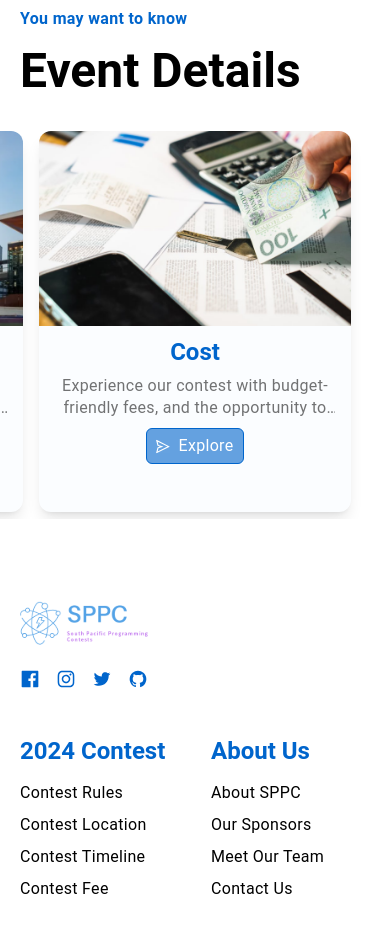
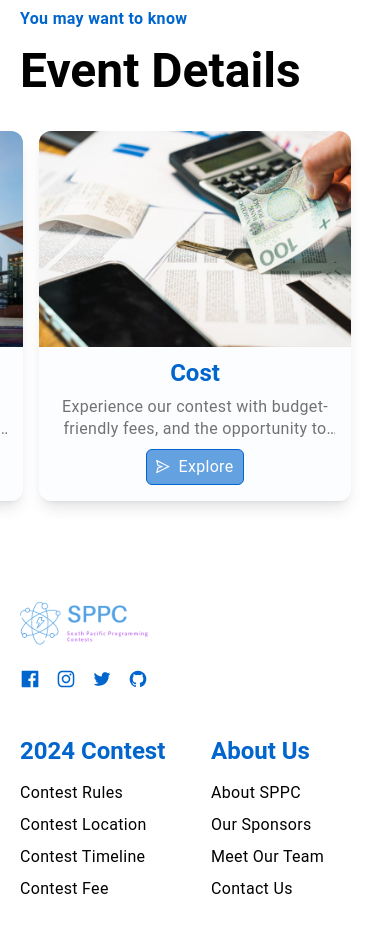
Before and after one commit to tranducanh2111/sppc-contest, a Next.js app: page /fee in a window 390 px wide. Shown: the part 5620-6548 px from the top of the page. Built offline with nearby package versions, Linux system fonts and the light colour scheme; no server answers.

Commit message:
fix bottom padding overwrite of component/PrimaryCard

```diff
--- a/src/components/PrimaryCard.tsx
+++ b/src/components/PrimaryCard.tsx
@@ -16,7 +16,7 @@ type CardProps = {
 
 const PrimaryCard: React.FC<CardProps> = ({ imageURL, name, descriptions, testURL, buttonText }) => {
   return (
-    <section className="w-[80vw] aspect-[341/381] rounded-[12px] bg-[#FBFDFF] shadow-lg min-w-[241px] max-w-[330px] pb-[11px] sm:pb-[24px] pb-[48px]">
+    <section className="w-[80vw] aspect-[341/381] rounded-[12px] bg-[#FBFDFF] shadow-lg min-w-[241px] max-w-[330px] pb-[16px] sm:pb-[24px]">
         <figure className="relative w-[100%] h-[65%] mb-[12px] object-cover rounded-t-[12px]">
             <Image src={imageURL} alt={name} loading="lazy" className='w-full h-full object-cover rounded-t-[12px]' />
         </figure>
```
